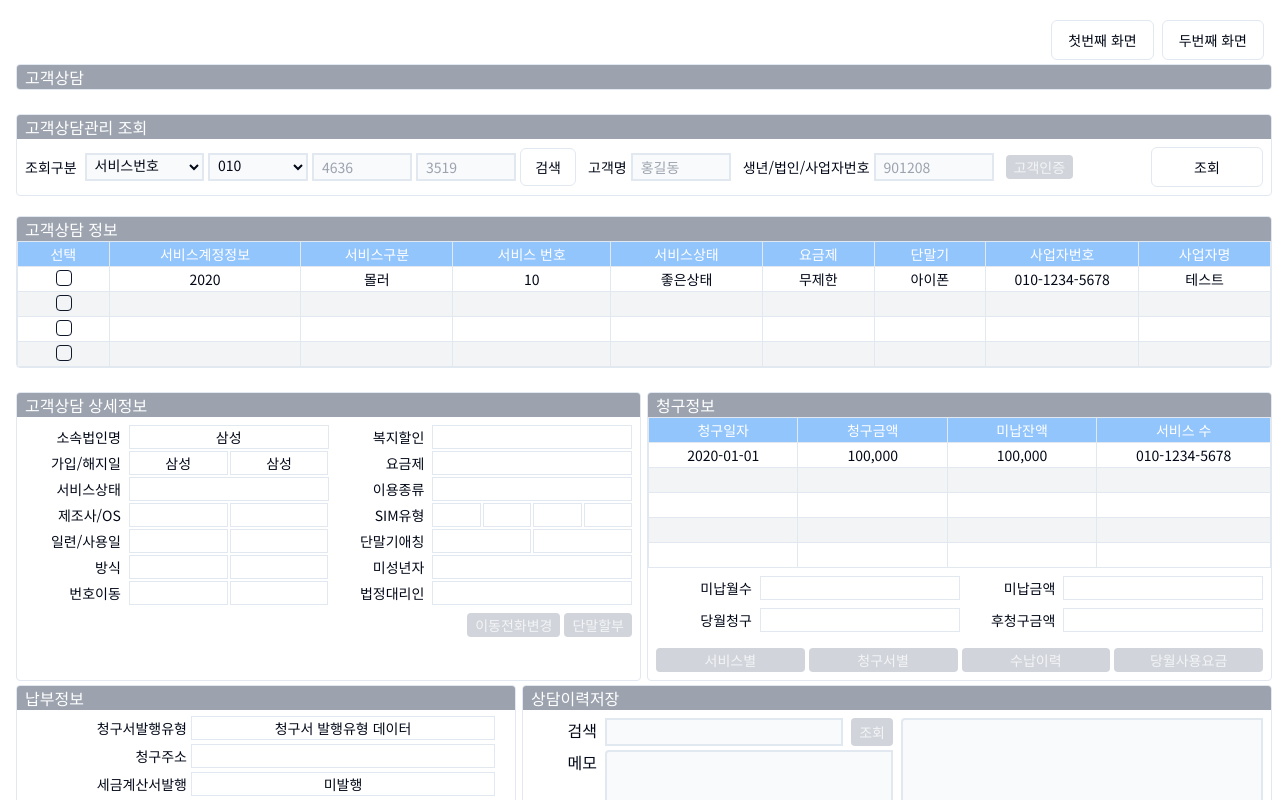
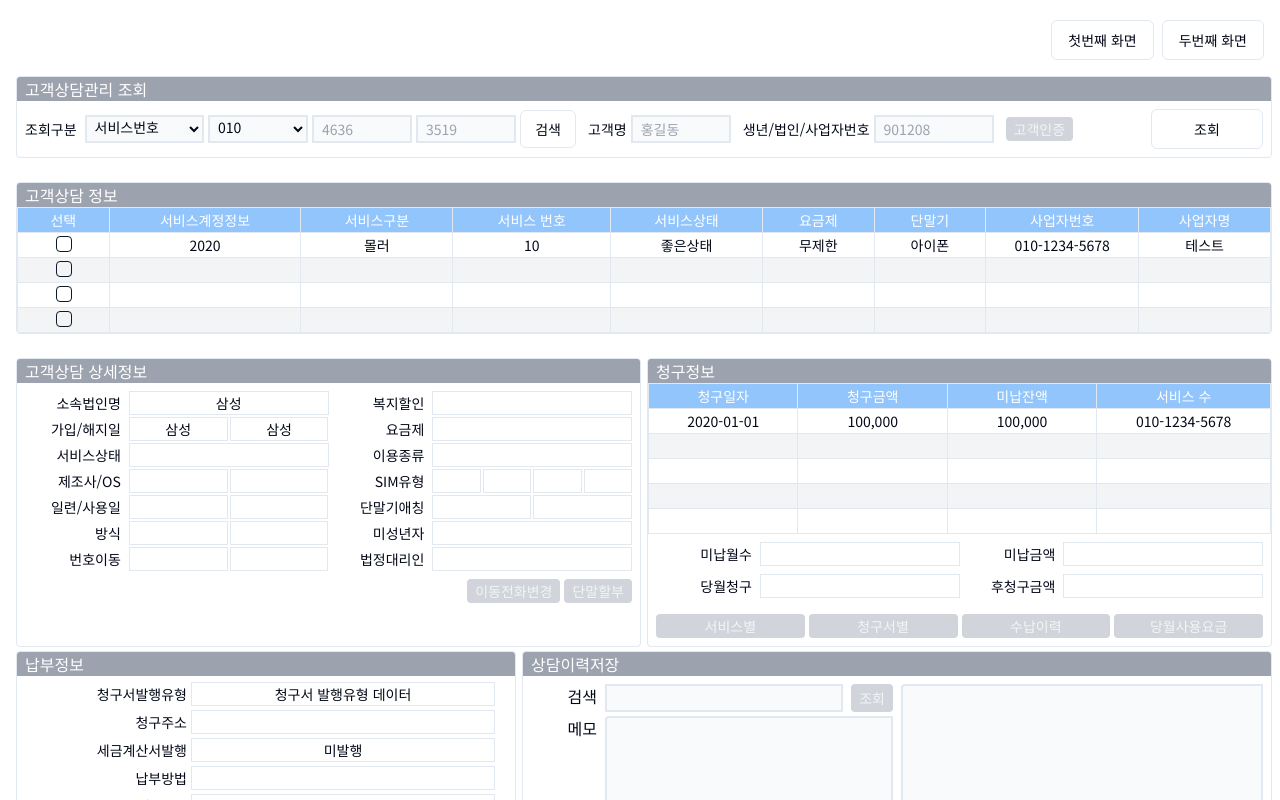
Before and after one commit to sprisao/SkPoc, a Next.js app: page / in a window 1280 px wide. Shown: the top 800 px of the page. Built offline with nearby package versions, Linux system fonts and the light colour scheme.

Commit message:
리팩터링  - pages.tsx

```diff
--- a/app/page.tsx
+++ b/app/page.tsx
@@ -1,4 +1,3 @@
-import {faker} from '@faker-js/faker';
 import {CustomerServiceInfoData} from "@/app/components/tables/CustomerServiceInfo/columns_customerServiceInfo";
 import CustomerServiceInfo from "@/app/components/sections/CustomerServiceInfo";
 import SearchCustomerService from "@/app/components/sections/SearchCustomerService";
@@ -7,25 +6,11 @@ import PaymentInformation, {PaymentInformationData} from "@/app/components/secti
 import SaveServiceHistory from "@/app/components/sections/SaveServiceHistory";
 import CustomerServiceDetail from "@/app/components/sections/CustomerServiceDetail";
 import {BillingInfoData} from "@/app/components/tables/BillingInfo/columns_billingInfo";
-import WidthDisplay from "@/app/utils/WidthDisplay";
-import SectionTitle from "@/app/components/ui/SectionTitle";
 import History from "@/app/components/sections/History";
 import {
     CustomerServiceHistoryData
 } from "@/app/components/tables/CustomerServiceHistory/columns_customerServiceHistory";
 
-
-// export function createRandomUser() {
-//     return {
-//         userId: faker.datatype.uuid(),
-//         username: faker.internet.userName(),
-//         email: faker.internet.email(),
-//         // avatar: faker.image.avatar(),
-//         password: faker.internet.password(),
-//         birthdate: faker.date.birthdate({min: 18, max: 65, mode: 'age'}), // age 옵션 사용
-//         registeredAt: faker.date.past(),
-//     };
-// }
 
 async function getCustomerInfoData(): Promise<CustomerServiceInfoData[]> {
     // Fetch data from your API here.
@@ -481,19 +466,6 @@ async function getCustomerServiceDetailData(): Promise<CustomerServiceHistoryDat
 }
 
 export default async function Page() {
-    // const [users, setUsers] = useState([]);
-    // const [showTable, setShowTable] = useState(false);
-    // const [isGenerated, setIsGenerated] = useState(false);
-    //
-    // const generateUsers = () => {
-    //     const newUsers = Array.from({length: 50000}, () => createRandomUser());
-    //     setUsers(newUsers);
-    //     setIsGenerated(true);
-    // };
-    //
-    // const handleShowTable = () => {
-    //     setShowTable(true);
-    // };
 
     const customerServiceInfoData = await getCustomerInfoData()
     const billingInfoData = await getBillingInfoData()
@@ -504,11 +476,6 @@ export default async function Page() {
 
     return (
         <div className="flex flex-col mainContainer px-3 space-y-5">
-            <div className="flex w-full flex-row space-x-2 justify-between m-1">
-                <div className="w-full border rounded-sm overflow-clip ">
-                    <SectionTitle title="고객상담"/>
-                </div>
-            </div>
 
             {/*고객상담관리 조회 Container*/}
             <SearchCustomerService/>
@@ -516,7 +483,7 @@ export default async function Page() {
             {/*고객상담 정보*/}
             <CustomerServiceInfo data={customerServiceInfoData}/>
 
-            {/*고객상담 상세정보, 청구정보, 납부정보, 상담이력저장 섹션ㅐ*/}
+            {/*고객상담 상세정보, 청구정보, 납부정보, 상담이력저장 섹션*/}
             <div className="w-full">
                 <div className="flex w-full flex-row space-x-1.5 justify-between m-1">
                     <div className="w-1/2 border rounded-sm overflow-clip ">
@@ -536,23 +503,8 @@ export default async function Page() {
                 </div>
             </div>
 
+            {/*이력조회*/}
             <History customerHistoryData={customerHistoryData} customerSMSHistoryData="" customerUnpaidHistoryData=""/>
-
-
-            {/*<button*/}
-            {/*    className="px-4 py-2 text-white bg-blue-500 rounded hover:bg-blue-600 generate-users-button"*/}
-            {/*    onClick={generateUsers}*/}
-            {/*>*/}
-            {/*    Generate Users*/}
-            {/*</button>*/}
-            {/*<button*/}
-            {/*    className={`ml-4 px-4 py-2 text-white rounded show-table-button ${isGenerated ? 'bg-green-500 hover:bg-green-600' : 'bg-green-200 cursor-not-allowed'}`}*/}
-            {/*    onClick={handleShowTable}*/}
-            {/*    disabled={!isGenerated}*/}
-            {/*>*/}
-            {/*    Show Table*/}
-            {/*</button>*/}
-            {/*{showTable && <UserTable users={users}/>}*/}
         </div>
     );
 }
```
